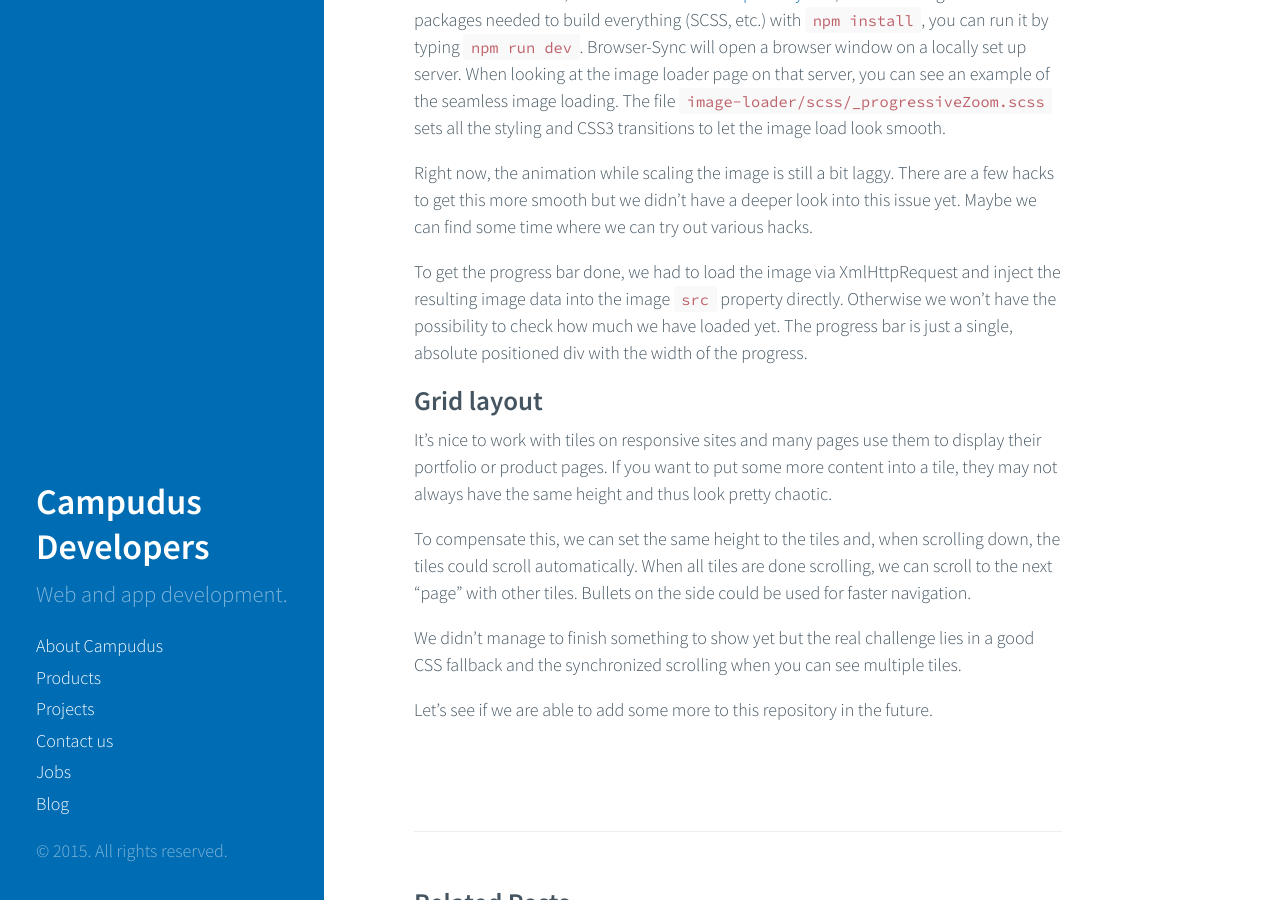
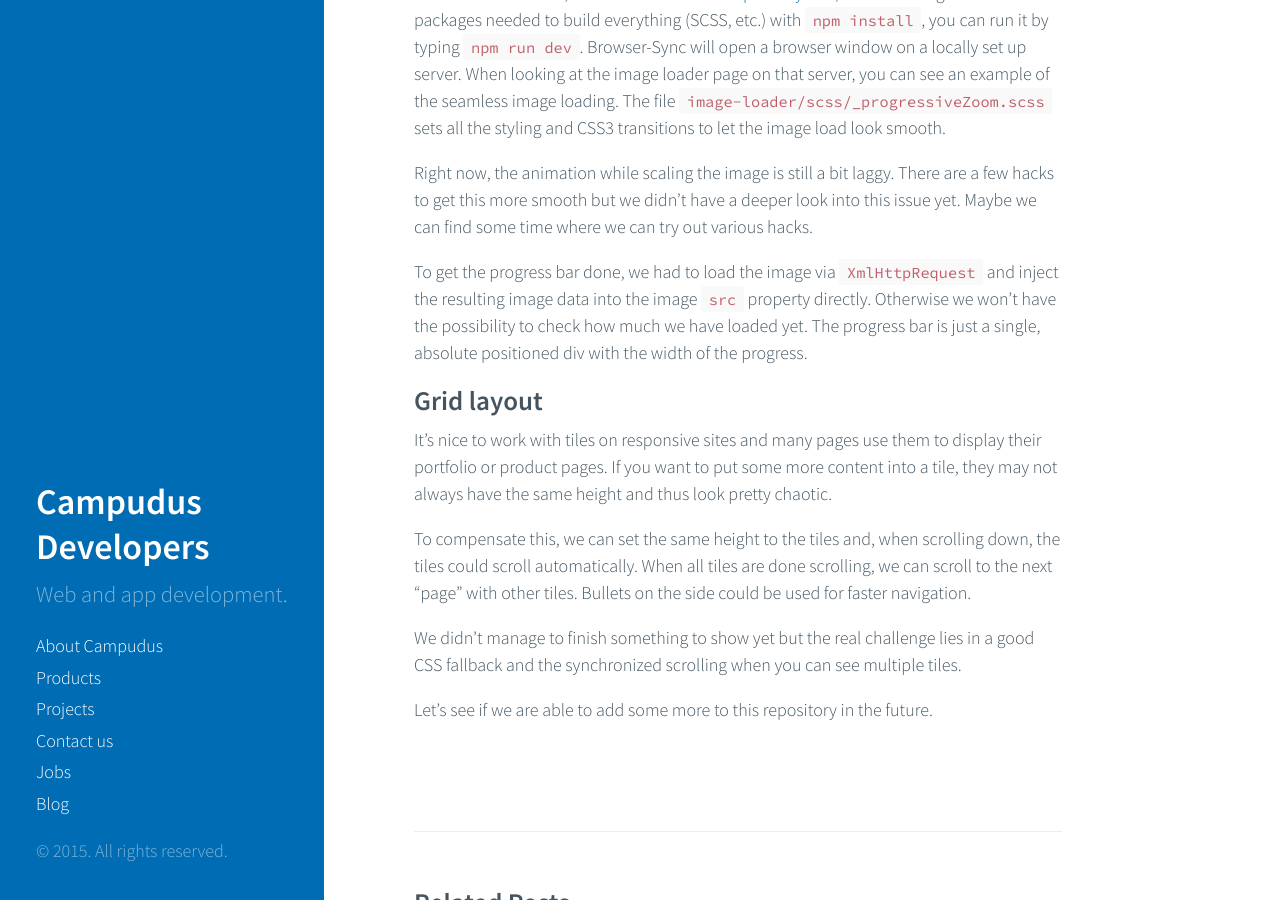
Before and after one commit to campudus/campudus.github.io, a Jekyll site: the page built from en/blog/_posts/2015-04-19-ux-components.md, in a window 1280 px wide and 900 px high, scrolled down 845 px. Built offline with Jekyll 4.4.1, drawn with Linux system fonts in a browser that asks for light colours.

Commit message:
Fix inline code styling
Signed-off-by: Joern Bernhardt <jb@campudus.com>

```diff
--- a/en/blog/_posts/2015-04-19-ux-components.md
+++ b/en/blog/_posts/2015-04-19-ux-components.md
@@ -25,7 +25,7 @@ We managed to get a small proof-of-concept working for the seamless image loadin
 
 Right now, the animation while scaling the image is still a bit laggy. There are a few hacks to get this more smooth but we didn't have a deeper look into this issue yet. Maybe we can find some time where we can try out various hacks.
 
-To get the progress bar done, we had to load the image via XmlHttpRequest and inject the resulting image data into the image `src` property directly. Otherwise we won't have the possibility to check how much we have loaded yet. The progress bar is just a single, absolute positioned div with the width of the progress.
+To get the progress bar done, we had to load the image via `XmlHttpRequest` and inject the resulting image data into the image `src` property directly. Otherwise we won't have the possibility to check how much we have loaded yet. The progress bar is just a single, absolute positioned div with the width of the progress.
 
 ## Grid layout
 
```
